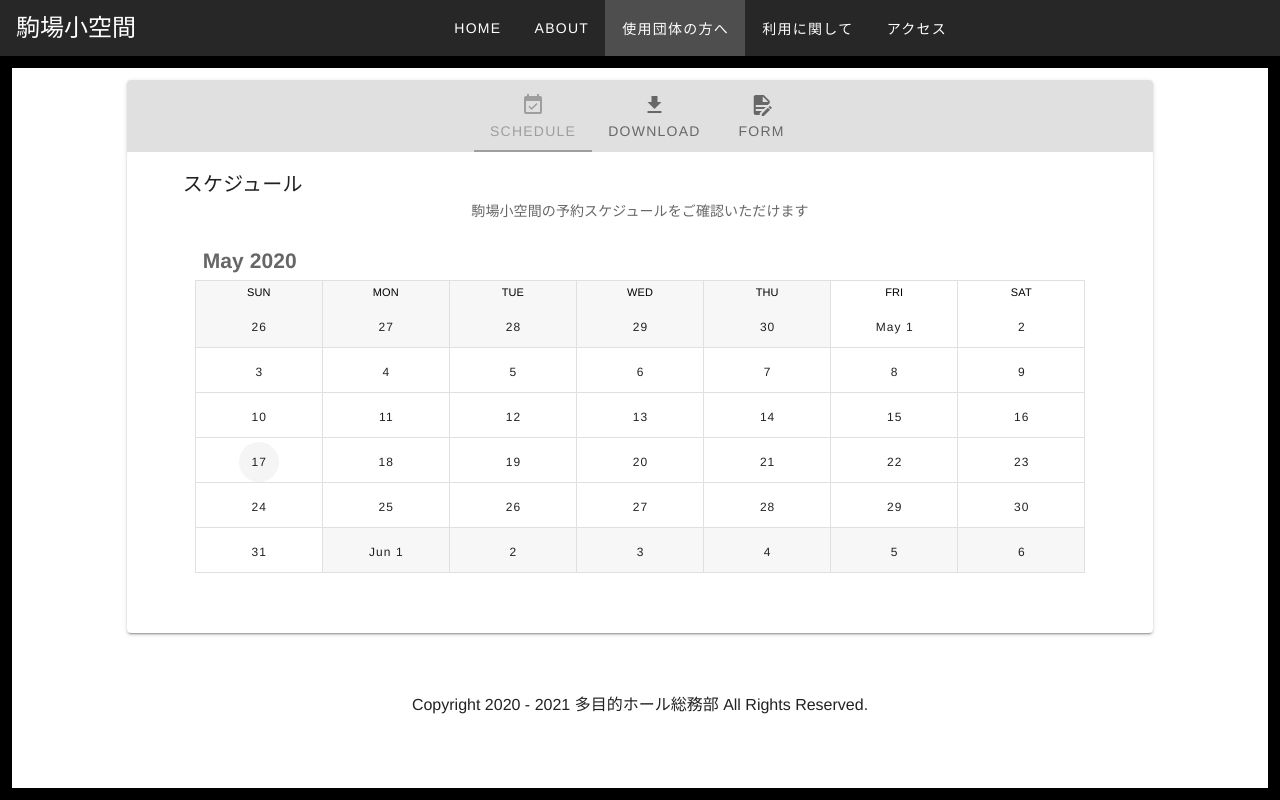
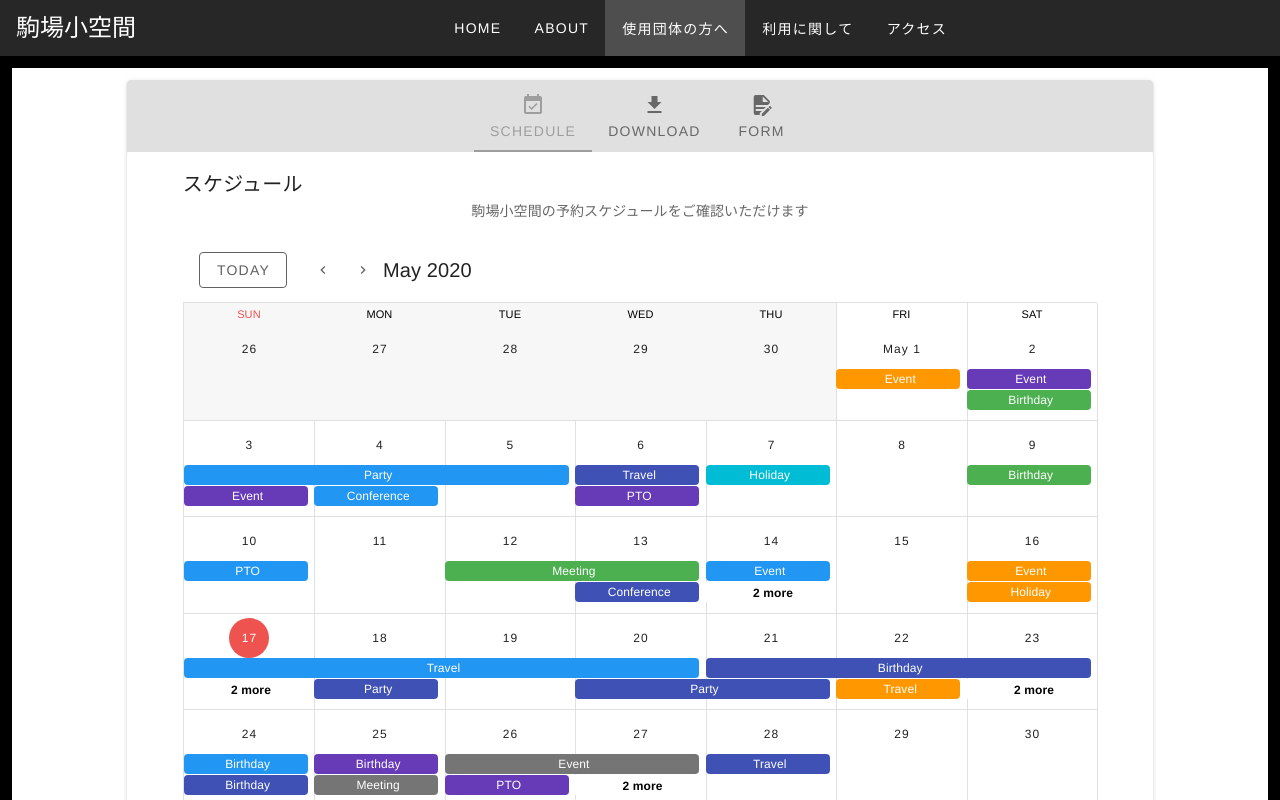
Before and after one commit to Komabashokukan/official-site, a Vue app: page /users in a window 1280 px wide. Shown: the top 800 px of the page. Built offline with nearby package versions, Linux system fonts and the light colour scheme.

Commit message:
カレンダー月移動ボタン、ダミーイベントの表示

```diff
--- a/src/components/Calendar.vue
+++ b/src/components/Calendar.vue
@@ -1,16 +1,195 @@
 <template>
-    <v-container>
-        <h2 class="text-left mb-md-2 ml-md-2">May 2020</h2>
-        <v-calendar></v-calendar>
-    </v-container>
+    <v-row class="fill-height">
+    <v-col>
+      <v-sheet height="64">
+        <v-toolbar flat color="white">
+          <v-btn outlined class="mr-4" color="grey darken-2" @click="setToday">
+            Today
+          </v-btn>
+          <v-btn fab text small color="grey darken-2" @click="prev">
+            <v-icon small>mdi-chevron-left</v-icon>
+          </v-btn>
+          <v-btn fab text small color="grey darken-2" @click="next">
+            <v-icon small>mdi-chevron-right</v-icon>
+          </v-btn>
+          <v-toolbar-title v-if="$refs.calendar">
+            {{ $refs.calendar.title }}
+          </v-toolbar-title>
+          <v-spacer></v-spacer>
+          <!-- <v-menu bottom right>
+            <template v-slot:activator="{ on, attrs }">
+              <v-btn
+                outlined
+                color="grey darken-2"
+                v-bind="attrs"
+                v-on="on"
+              >
+                <span>{{ typeToLabel[type] }}</span>
+                <v-icon right>mdi-menu-down</v-icon>
+              </v-btn>
+            </template>
+            <v-list>
+              <v-list-item @click="type = 'day'">
+                <v-list-item-title>Day</v-list-item-title>
+              </v-list-item>
+              <v-list-item @click="type = 'week'">
+                <v-list-item-title>Week</v-list-item-title>
+              </v-list-item>
+              <v-list-item @click="type = 'month'">
+                <v-list-item-title>Month</v-list-item-title>
+              </v-list-item>
+              <v-list-item @click="type = '4day'">
+                <v-list-item-title>4 days</v-list-item-title>
+              </v-list-item>
+            </v-list>
+          </v-menu> -->
+        </v-toolbar>
+      </v-sheet>
+      <v-sheet height="600">
+        <v-calendar
+          ref="calendar"
+          v-model="focus"
+          color="primary"
+          :events="events"
+          :event-color="getEventColor"
+          :type="type"
+          @click:more="viewDay"
+          @click:date="viewDay"
+          @change="updateRange"
+          @click:event="showEvent"
+        ></v-calendar>
+        <!-- <v-menu
+          v-model="selectedOpen"
+          :close-on-content-click="false"
+          :activator="selectedElement"
+          offset-x
+        >
+          <v-card
+            color="grey lighten-4"
+            min-width="350px"
+            flat
+          >
+            <v-toolbar
+              :color="selectedEvent.color"
+              dark
+            >
+              <v-btn icon>
+                <v-icon>mdi-pencil</v-icon>
+              </v-btn>
+              <v-toolbar-title v-html="selectedEvent.name"></v-toolbar-title>
+              <v-spacer></v-spacer>
+              <v-btn icon>
+                <v-icon>mdi-heart</v-icon>
+              </v-btn>
+              <v-btn icon>
+                <v-icon>mdi-dots-vertical</v-icon>
+              </v-btn>
+            </v-toolbar>
+            <v-card-text>
+              <span v-html="selectedEvent.details"></span>
+            </v-card-text>
+            <v-card-actions>
+              <v-btn
+                text
+                color="secondary"
+                @click="selectedOpen = false"
+              >
+                Cancel
+              </v-btn>
+            </v-card-actions>
+          </v-card>
+        </v-menu> -->
+      </v-sheet>
+    </v-col>
+  </v-row>
 </template>
 
 <script>
 export default {
-    name: 'Home',
-    components: {
+    data: () => ({
+        focus: '',
+        type: 'month',
+        typeToLabel: {
+            month: 'Month',
+            week: 'Week',
+            day: 'Day',
+            '4day': '4 Days'
+        },
+        selectedEvent: {},
+        selectedElement: null,
+        selectedOpen: false,
+        events: [],
+        colors: ['blue', 'indigo', 'deep-purple', 'cyan', 'green', 'orange', 'grey darken-1'],
+        names: ['Meeting', 'Holiday', 'PTO', 'Travel', 'Event', 'Birthday', 'Conference', 'Party']
+    }),
+    mounted () {
+        this.$refs.calendar.checkChange()
     },
-    computed: {
+    methods: {
+        viewDay ({ date }) {
+            this.focus = date
+            this.type = 'day'
+        },
+        getEventColor (event) {
+            return event.color
+        },
+        setToday () {
+            this.focus = ''
+        },
+        prev () {
+            this.$refs.calendar.prev()
+        },
+        next () {
+            this.$refs.calendar.next()
+        },
+        // showEvent ({ nativeEvent, event }) {
+        //     const open = () => {
+        //         this.selectedEvent = event
+        //         this.selectedElement = nativeEvent.target
+        //         // eslint-disable-next-line no-return-assign
+        //         setTimeout(() => this.selectedOpen = true, 10)
+        //     }
+
+        //     if (this.selectedOpen) {
+        //         this.selectedOpen = false
+        //         setTimeout(open, 10)
+        //     } else {
+        //         open()
+        //     }
+
+        //     nativeEvent.stopPropagation()
+        // },
+        updateRange ({ start, end }) {
+            const events = []
+
+            const min = new Date(`${start.date}T00:00:00`)
+            const max = new Date(`${end.date}T23:59:59`)
+            const days = (max.getTime() - min.getTime()) / 86400000
+            const eventCount = this.rnd(days, days + 20)
+            for (let i = 0; i < eventCount; i++) {
+                const allDay = this.rnd(0, 3) === 0
+                const firstTimestamp = this.rnd(min.getTime(), max.getTime())
+                const first = new Date(firstTimestamp - (firstTimestamp % 900000))
+                const secondTimestamp = this.rnd(2, allDay ? 288 : 8) * 900000
+                const second = new Date(first.getTime() + secondTimestamp)
+
+                events.push({
+                    name: this.names[this.rnd(0, this.names.length - 1)],
+                    start: first.toISOString().substring(0, 10),
+                    end: second.toISOString().substring(0, 10),
+                    color: this.colors[this.rnd(0, this.colors.length - 1)],
+                    timed: !allDay
+                })
+            }
+
+            this.events = events
+            console.log(min);
+            console.log(max);
+            console.log(events);
+        },
+        rnd (a, b) {
+            return Math.floor((b - a + 1) * Math.random()) + a
+        }
     }
 }
 </script>
```
